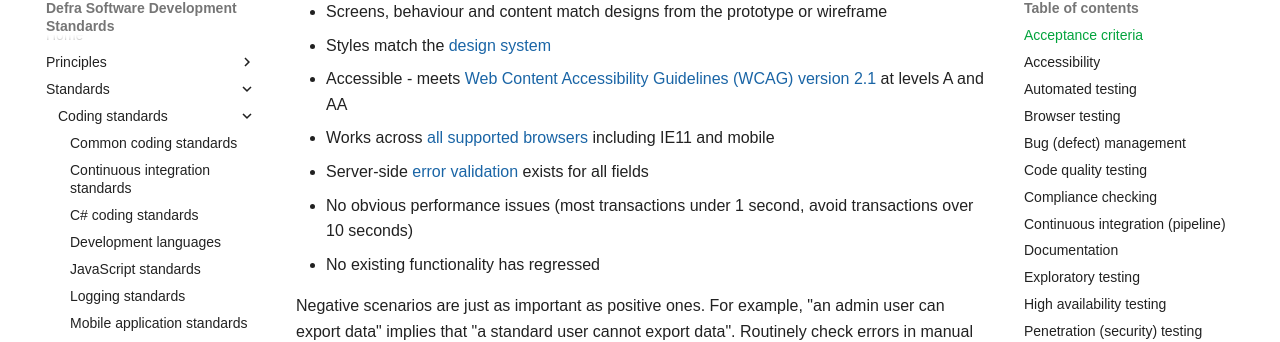
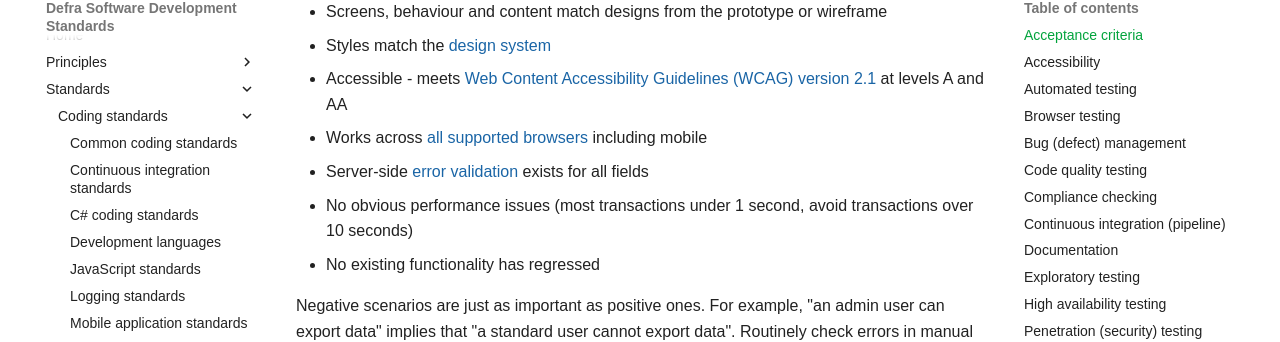
Before and after one commit to DEFRA/software-development-standards, an MkDocs documentation site: the page built from docs/standards/quality_assurance_standards.md, in a window 1280 px wide and 900 px high, scrolled down 509 px. Shown: the part 131-473 px from the top of the window. Built offline with MkDocs 1.6.1 and Material for MkDocs 9.7.7, drawn with Linux system fonts in a browser that asks for light colours; some web fonts are replaced; comment, search, counter and statistics services are not loaded.

Commit message:
Remove reference to IE11 in QA standards (#121)
This commit removes a reference to the need to support IE11 in the quality assurance and testing standards now this has dropped out of the browser support matrix.

```diff
--- a/docs/standards/quality_assurance_standards.md
+++ b/docs/standards/quality_assurance_standards.md
@@ -17,7 +17,7 @@ Default acceptance criteria for new stories:
 * Screens, behaviour and content match designs from the prototype or wireframe
 * Styles match the [design system](https://design-system.service.gov.uk/)
 * Accessible - meets [Web Content Accessibility Guidelines (WCAG) version 2.1](https://www.w3.org/WAI/standards-guidelines/wcag/glance/) at levels A and AA
-* Works across [all supported browsers](https://www.gov.uk/service-manual/technology/designing-for-different-browsers-and-devices) including IE11 and mobile
+* Works across [all supported browsers](https://www.gov.uk/service-manual/technology/designing-for-different-browsers-and-devices) including mobile
 * Server-side [error validation](https://design-system.service.gov.uk/components/error-message/) exists for all fields
 * No obvious performance issues (most transactions under 1 second, avoid transactions over 10 seconds)
 * No existing functionality has regressed
```
